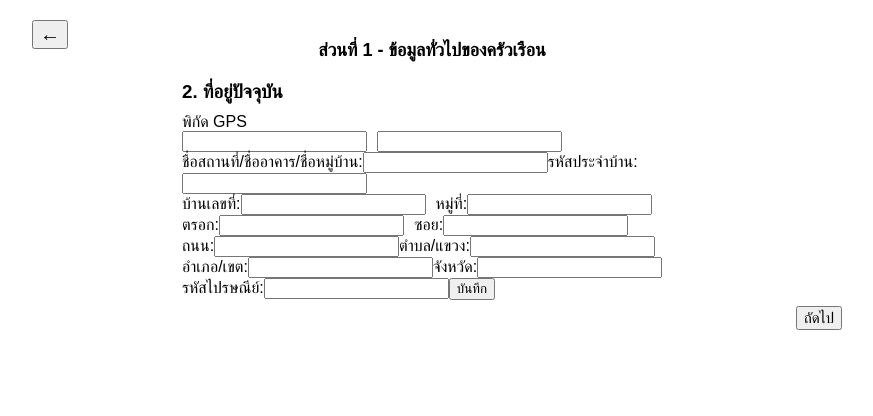
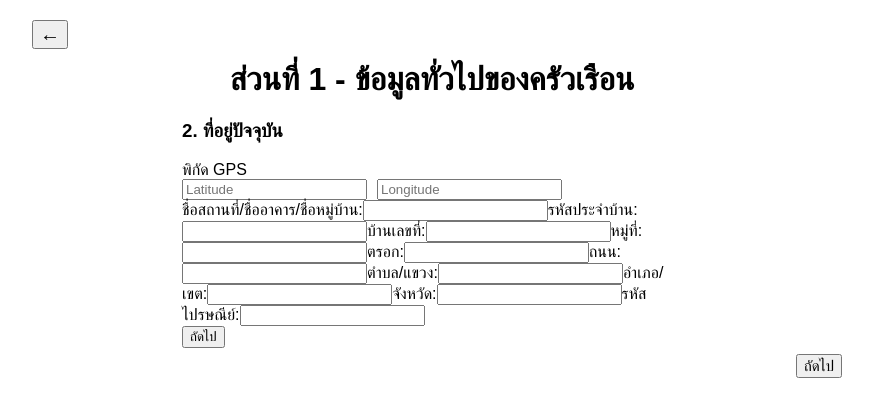
Before and after one commit to dewchat/bigshieldeiei, a React (Create React App) app: page /info in a window 1280 px wide. Both pictures are taken after a click on the button "ถัดไป". Shown: the top 416 px of the page, without its empty margins (208-1081 px from the left). Built offline with nearby package versions, Linux system fonts and the light colour scheme.

Commit message:
can sent a little data na

```diff
--- a/src/components/Info.js
+++ b/src/components/Info.js
@@ -1,5 +1,5 @@
 import React, { useState } from 'react';
-import { useNavigate } from 'react-router-dom';
+import { useNavigate } from 'react-router-dom'; // สำหรับการเปลี่ยนเส้นทาง
 import Part1 from './Part1';
 import Part2 from './Part2';
 import Part3 from './Part3';
@@ -16,38 +16,61 @@ import Part13 from './Part13';
 
 const Info = () => {
   const [currentPart, setCurrentPart] = useState(1);
-  const navigate = useNavigate();
-
-  const parts = [Part1, Part2, Part3, Part4, Part5, Part6, Part7, Part8, Part9, Part10, Part11, Part12, Part13];
-  const CurrentComponent = parts[currentPart - 1];
+  const navigate = useNavigate(); // เรียกใช้ useNavigate สำหรับการเปลี่ยนเส้นทาง
 
   const nextPart = () => {
-    if (currentPart < parts.length) {
-      setCurrentPart(currentPart + 1);
+    if (currentPart < 13) {
+      setCurrentPart(currentPart + 1); // เพิ่ม Part ถัดไป
     }
   };
 
   const prevPart = () => {
     if (currentPart === 1) {
-      navigate('/home');
-    } else {
-      setCurrentPart(currentPart - 1);
+      navigate('/home'); // เมื่ออยู่ใน Part1 และกด ← จะไปที่หน้า Home
+    } else if (currentPart > 1) {
+      setCurrentPart(currentPart - 1); // ย้อนกลับไปส่วนก่อนหน้า
     }
   };
 
   return (
     <div style={{ padding: '20px', maxWidth: '800px', margin: 'auto', fontFamily: 'Arial', position: 'relative' }}>
-      <CurrentComponent />
+      {currentPart === 1 && <Part1 />}
+      {currentPart === 2 && <Part2 onNext={nextPart} />}
+      {currentPart === 3 && <Part3 />}
+      {currentPart === 4 && <Part4 />}
+      {currentPart === 5 && <Part5 />}
+      {currentPart === 6 && <Part6 />}
+      {currentPart === 7 && <Part7 />}
+      {currentPart === 8 && <Part8 />}
+      {currentPart === 9 && <Part9 />}
+      {currentPart === 10 && <Part10 />}
+      {currentPart === 11 && <Part11 />}
+      {currentPart === 12 && <Part12 />}
+      {currentPart === 13 && <Part13 />}
+
+      {/* ปุ่ม ← ที่มุมซ้ายบน */}
       <button
         onClick={prevPart}
-        style={{ position: 'absolute', top: '20px', left: '20px', fontSize: '20px' }}
+        style={{
+          position: 'absolute',
+          top: '20px',
+          left: '20px',
+          fontSize: '20px'
+        }}
       >
         ←
       </button>
+
+      {/* ปุ่ม ถัดไป ที่มุมขวาล่าง */}
       <button
         onClick={nextPart}
-        disabled={currentPart === parts.length}
-        style={{ position: 'absolute', bottom: '10px', right: '10px', fontSize: '15px' }}
+        disabled={currentPart === 13} // Disable the "Next" button when you're on Part 7
+        style={{
+          position: 'absolute',
+          bottom: '10px',
+          right: '10px',
+          fontSize: '15px'
+        }}
       >
         ถัดไป
       </button>
--- a/src/components/Part2.js
+++ b/src/components/Part2.js
@@ -1,43 +1,44 @@
-import React, { useState } from 'react';
-import { useNavigate } from 'react-router-dom'; // ใช้สำหรับการเปลี่ยนเส้นทาง
+import React, { useState, useEffect } from 'react';
 
-const Part2 = () => {
-  const navigate = useNavigate(); // ใช้สำหรับการเปลี่ยนเส้นทาง
+const Part2 = ({ onNext }) => {
+  const [formData, setFormData] = useState({
+
+    house_registration_id: '',
+    house_number: '',
+    village_no: '',
+    alley: '',
+    street: '',
+    sub_district: '',
+    district: '',
+    province: '',
+    postal_code: '',
+    latitude: '',
+    longitude: '',
+    building_name: '',
 
 
-  const [formData, setFormData] = useState({
-    latitude: '',
-    longitude: '',
-    placeName: '',
-    houseCode: '',
-    houseNumber: '',
-    village: '',
-    subDistrict: '',
-    alley: '',
-    road: '',
-    district: '',
-    province: '',
-    postalCode: '',
+
+
   });
+
+  const [statusMessage, setStatusMessage] = useState('');
+  const [isSubmitting, setIsSubmitting] = useState(false);
 
   const handleChange = (e) => {
     const { name, value } = e.target;
     setFormData({ ...formData, [name]: value });
   };
 
-  const handleSubmit = async (e) => {
-    e.preventDefault();
+  const handleNext = async () => {
+    setIsSubmitting(true);
 
-    // เตรียมข้อมูลที่จะส่งไปยัง backend
-    const dataToSend = {
-      house_number: formData.houseNumber,
-      village_no: formData.village,
-      sub_district: formData.subDistrict,
-      district: formData.district,
-      province: formData.province,
-      postal_code: formData.postalCode,
-      housing_type: formData.placeName, // ส่ง placeName เป็น housing_type
-    };
+    // ตรวจสอบว่ามีฟิลด์ว่างเปล่าและกำหนดค่าเป็น null
+    const sanitizedData = Object.fromEntries(
+      Object.entries(formData).map(([key, value]) => [
+        key,
+        value.trim() === '' || value === null ? null : value,
+      ])
+    );
 
     try {
       const response = await fetch('http://localhost:3000/api/households', {
@@ -45,47 +46,43 @@ const Part2 = () => {
         headers: {
           'Content-Type': 'application/json',
         },
-        body: JSON.stringify(dataToSend),
+        body: JSON.stringify(sanitizedData),
       });
 
+      if (!response.ok) {
+        throw new Error(`Error: ${response.statusText}`);
+      }
+
       const result = await response.json();
+      console.log('Response from server:', result);
 
-      if (response.ok) {
-        console.log('ข้อมูลถูกบันทึกแล้ว:', result);
-        navigate('/part3'); // เปลี่ยนเส้นทางไปยังหน้า Part3.js
-      } else {
-        console.error('เกิดข้อผิดพลาดในการบันทึกข้อมูล:', result);
+      setStatusMessage('ข้อมูลถูกบันทึกสำเร็จ!');
+      onNext(); // เรียก onNext เพื่อเปลี่ยนไปยัง Part ถัดไป
+    } catch (error) {
+      console.error('Error submitting data:', error);
+      setStatusMessage('เกิดข้อผิดพลาดในการบันทึกข้อมูล');
+    } finally {
+      setIsSubmitting(false);
     }
-    } catch (error) {
-      console.error('Error during fetch:', error);
-    }
-  };
-
-  const handleBack = () => {
-    navigate(-1); // พาย้อนกลับไปยังหน้าก่อนหน้า
   };
 
   return (
     <div style={{ padding: '20px', maxWidth: '500px', margin: 'auto', fontFamily: 'Arial' }}>
-      <div style={{ display: 'flex', alignItems: 'center', marginBottom: '20px' }}>
-        <h1 style={{ flex: 1, textAlign: 'center', fontSize: '18px', margin: 0 }}>
-          ส่วนที่ 1 - ข้อมูลทั่วไปของครัวเรือน
-        </h1>
-      </div>
-      <h3 style={{ marginBottom: '10px' }}>2. ที่อยู่ปัจจุบัน</h3>
+      <h1 style={{ textAlign: 'center' }}>ส่วนที่ 1 - ข้อมูลทั่วไปของครัวเรือน</h1>
+      <h3>2. ที่อยู่ปัจจุบัน</h3>
 
-      <form onSubmit={handleSubmit}>
+      <form>
         <label>พิกัด GPS</label>
         <div style={{ display: 'flex', gap: '10px' }}>
           <input
             name="latitude"
-            placeholder=""
+            placeholder="Latitude"
             value={formData.latitude}
             onChange={handleChange}
           />
           <input
             name="longitude"
-            placeholder=""
+            placeholder="Longitude"
             value={formData.longitude}
             onChange={handleChange}
           />
@@ -93,43 +90,37 @@ const Part2 = () => {
 
         <label>ชื่อสถานที่/ชื่ออาคาร/ชื่อหมู่บ้าน:</label>
         <input
-          name="placeName"
+          name="building_name"
           placeholder=""
-          value={formData.placeName}
+          value={formData.building_name
+          }
           onChange={handleChange}
         />
 
         <label>รหัสประจำบ้าน:</label>
         <input
-          name="houseCode"
+          name="house_registration_id"
           placeholder=""
-          value={formData.houseCode}
+          value={formData.house_registration_id}
           onChange={handleChange}
         />
 
-        <div style={{ display: 'flex', gap: '10px' }}>
-          <div>
         <label>บ้านเลขที่:</label>
         <input
-              name="houseNumber"
+          name="house_number"
           placeholder=""
-              value={formData.houseNumber}
+          value={formData.house_number}
           onChange={handleChange}
         />
-          </div>
-          <div>
+
         <label>หมู่ที่:</label>
         <input
-              name="village"
+          name="village_no"
           placeholder=""
-              value={formData.village}
+          value={formData.village_no}
           onChange={handleChange}
         />
-          </div>
-        </div>
 
-        <div style={{ display: 'flex', gap: '10px' }}>
-          <div>
         <label>ตรอก:</label>
         <input
           name="alley"
@@ -137,39 +128,28 @@ const Part2 = () => {
           value={formData.alley}
           onChange={handleChange}
         />
-          </div>
-          <div>
-            <label>ซอย:</label>
-            <input
-              name="subDistrict"
-              placeholder=""
-              value={formData.subDistrict}
-              onChange={handleChange}
-            />
-          </div>
-        </div>
 
         <label>ถนน:</label>
         <input
-          name="road"
+          name="street"
           placeholder=""
-          value={formData.road}
+          value={formData.street}
           onChange={handleChange}
         />
 
         <label>ตำบล/แขวง:</label>
         <input
-          name="district"
+          name="sub_district"
           placeholder=""
-          value={formData.district}
+          value={formData.sub_district}
           onChange={handleChange}
         />
 
         <label>อำเภอ/เขต:</label>
         <input
-          name="province"
+          name="district"
           placeholder=""
-          value={formData.province}
+          value={formData.district}
           onChange={handleChange}
         />
 
@@ -183,14 +163,18 @@ const Part2 = () => {
 
         <label>รหัสไปรษณีย์:</label>
         <input
-          name="postalCode"
+          name="postal_code"
           placeholder=""
-          value={formData.postalCode}
+          value={formData.postal_code}
           onChange={handleChange}
         />
+      </form>
 
-        <button type="submit">บันทึก</button>
-      </form>
+      <button onClick={handleNext} disabled={isSubmitting}>
+        {isSubmitting ? 'กำลังส่งข้อมูล...' : 'ถัดไป'}
+      </button>
+
+      {statusMessage && <p style={{ color: 'red', marginTop: '10px' }}>{statusMessage}</p>}
     </div>
   );
 };
```
Lines whose indentation alone changed are shown as unchanged.
